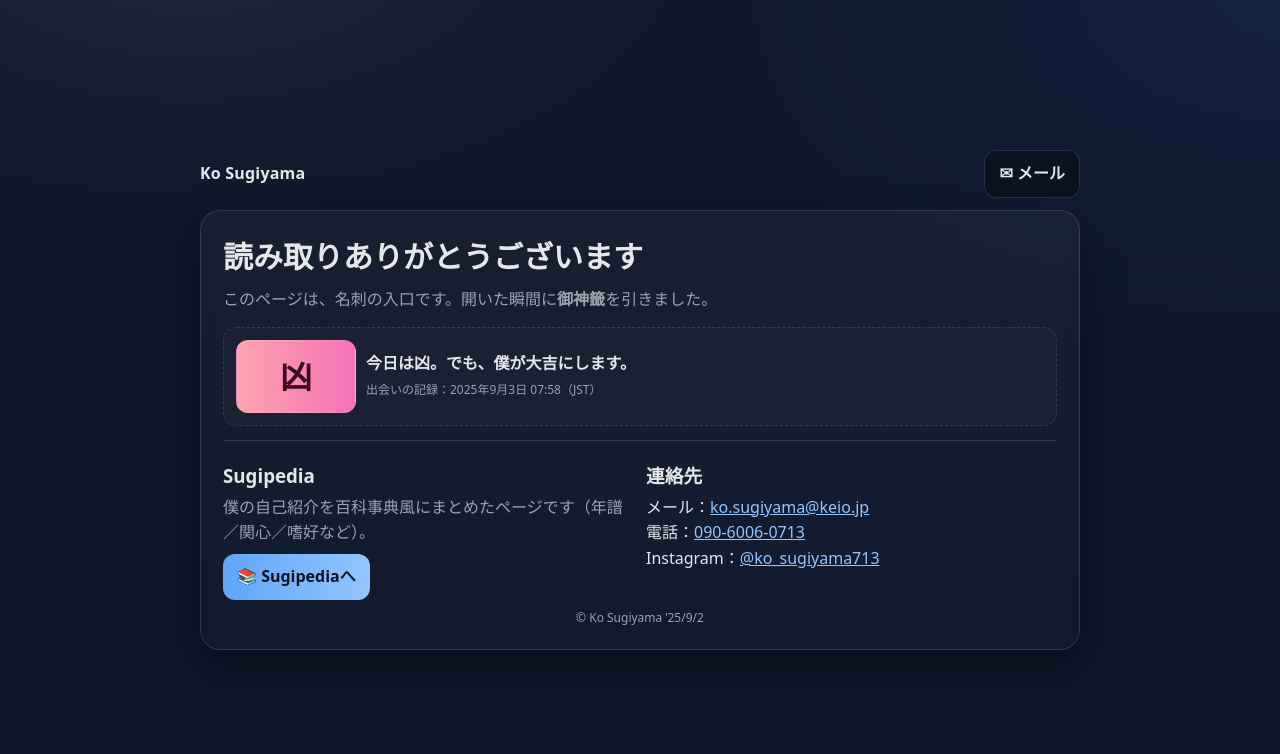
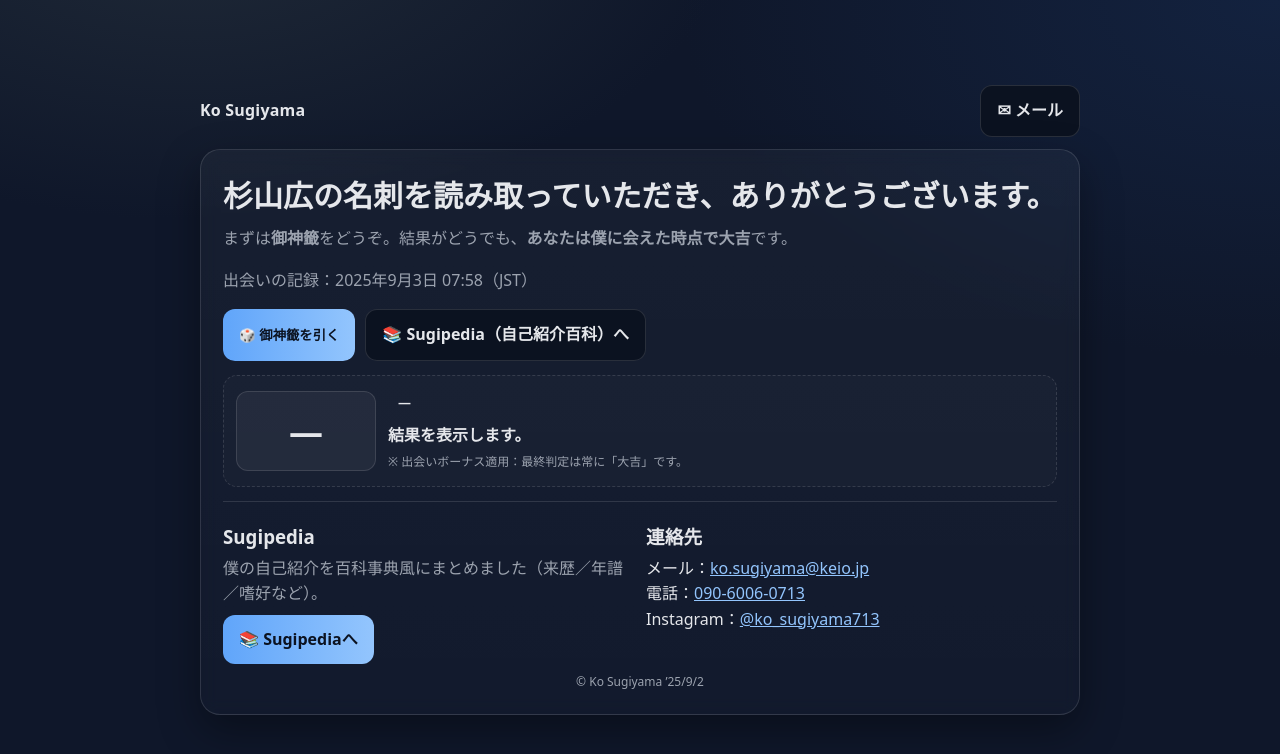
Before and after one commit to kosugiyama/-, a plain HTML site: page business card.html in a window 1280 px wide. Drawn offline with Linux system fonts and the light colour scheme.

Commit message:
Update business card.html

```diff
--- a/business card.html
+++ b/business card.html
@@ -4,11 +4,10 @@
   <meta charset="utf-8">
   <meta name="viewport" content="width=device-width, initial-scale=1">
   <title>入口 – Ko Sugiyama</title>
-  <meta name="description" content="名刺からの入口ページ。開くと自動で御神籤を引き、出会いの記録とSugipediaへの導線、連絡先を表示します。">
+  <meta name="description" content="名刺の入口ページ。御神籤を引いて、出会いの記録・Sugipedia・連絡先へ。">
   <meta name="theme-color" content="#0f172a">
-  <!-- OGP（任意） -->
   <meta property="og:title" content="入口 – Ko Sugiyama">
-  <meta property="og:description" content="開くと自動で御神籤。出会いの記録とSugipedia/連絡先へ。">
+  <meta property="og:description" content="御神籤を引いて、出会いの記録と自己紹介（Sugipedia）へ。">
   <meta property="og:type" content="website">
   <meta property="og:url" content="https://kosugiyama.github.io/-/">
   <meta property="og:image" content="https://kosugiyama.github.io/-/sugipedia/img/ko.jpg">
@@ -17,7 +16,6 @@
     :root{
       --bg:#0f172a; --panel:#0b1220; --ink:#e5e7eb; --muted:#9ca3af;
       --good:#4ade80; --bad:#f472b6; --link:#93c5fd; --border:rgba(255,255,255,.12);
-      --ring:0 0 0 3px rgba(147,197,253,.35);
     }
     *{box-sizing:border-box}
     html,body{height:100%}
@@ -38,21 +36,22 @@
     h1{margin:0 0 6px; font-size:clamp(20px,3.6vw,30px)}
     p.lead{margin:0 0 12px; color:var(--muted)}
     .result{
-      display:grid; gap:10px; grid-template-columns: 120px 1fr; align-items:center; margin:14px 0 6px;
+      display:grid; gap:12px; grid-template-columns: 140px 1fr; align-items:center; margin:14px 0 6px;
       padding:12px; border:1px dashed var(--border); border-radius:14px; background:rgba(255,255,255,.02);
     }
     .omk{
-      font-size:32px; font-weight:900; text-align:center; padding:10px 8px; border-radius:12px;
-      border:1px solid var(--border);
+      font-size:34px; font-weight:900; text-align:center; padding:12px 10px; border-radius:12px;
+      border:1px solid var(--border); background:rgba(255,255,255,.05)
     }
-    .omk.good{ color:#052e1a; background:linear-gradient(90deg,var(--good),#86efac) }
-    .omk.bad { color:#3f0b20; background:linear-gradient(90deg,#fda4af,var(--bad)) }
+    .tag {display:inline-block; padding:4px 10px; border-radius:999px; font-weight:700; font-size:13px}
+    .good{ background:linear-gradient(90deg,var(--good),#86efac); color:#062314; border:none }
+    .bad { background:linear-gradient(90deg,#fda4af,var(--bad)); color:#3f0b20; border:none }
     .muted{color:var(--muted)}
     .hr{height:1px;background:var(--border);margin:14px 0}
     .row{display:flex;flex-wrap:wrap;gap:10px;margin:10px 0 0}
     .btn{
       appearance:none; border:1px solid var(--border); background:#0b1220; color:var(--ink);
-      padding:10px 14px; border-radius:12px; font-weight:700; cursor:pointer; transition:.15s;
+      padding:12px 16px; border-radius:12px; font-weight:800; cursor:pointer; transition:.15s;
       text-decoration:none; display:inline-flex; align-items:center; gap:8px;
     }
     .btn:hover{transform:translateY(-1px); border-color:rgba(255,255,255,.25)}
@@ -61,6 +60,10 @@
     .grid{display:grid; gap:12px; grid-template-columns:repeat(auto-fit,minmax(220px,1fr))}
     small{font-size:12px}
     footer{margin-top:8px; color:var(--muted); font-size:12px; text-align:center}
+    /* confetti */
+    .confetti{position:fixed;top:-16px;left:0;width:100%;pointer-events:none}
+    .confetti i{position:absolute;top:-10px;font-style:normal;animation:fall 1500ms linear forwards}
+    @keyframes fall{to{transform:translateY(110vh) rotate(540deg);opacity:.8}}
   </style>
 </head>
 <body>
@@ -70,15 +73,23 @@
       <a class="btn" href="mailto:ko.sugiyama@keio.jp?subject=%E3%80%90%E5%90%8D%E5%88%BA%E3%81%8B%E3%82%89%E3%80%91%EF%BC%88%E3%81%8A%E5%90%8D%E5%89%8D%EF%BC%89&body=%E4%BB%BB%E6%84%8F%E3%81%A7%E3%81%8B%E3%81%BE%E3%81%84%E3%81%BE%E3%81%99%E3%81%8C%E3%80%81%E3%81%94%E7%94%A8%E4%BB%B6%E3%81%A8%E5%90%8D%E7%A7%B0%E3%82%92%E4%B8%80%E8%A8%80%E3%81%A0%E3%81%91%E8%BF%BD%E8%A8%98%E3%81%97%E3%81%A6%E3%81%84%E3%81%9F%E3%81%A0%E3%81%91%E3%82%8B%E3%81%A8%E5%8A%A9%E3%81%8B%E3%82%8A%E3%81%BE%E3%81%99%E3%80%82">✉︎ メール</a>
     </header>
 
-    <section class="card" id="panel">
-      <h1>読み取りありがとうございます</h1>
-      <p class="lead">このページは、名刺の<span class="muted">入口</span>です。開いた瞬間に<strong>御神籤</strong>を引きました。</p>
+    <section class="card" id="panel" role="region" aria-labelledby="title">
+      <h1 id="title">杉山広の名刺を読み取っていただき、ありがとうございます。</h1>
+      <p class="lead">まずは<strong>御神籤</strong>をどうぞ。結果がどうでも、<strong>あなたは僕に会えた時点で大吉</strong>です。</p>
+
+      <p class="muted" id="meet">出会いの記録：—</p>
+
+      <div class="row">
+        <button id="draw" class="btn primary" aria-label="御神籤を引く">🎲 御神籤を引く</button>
+        <a class="btn" href="./sugipedia/">📚 Sugipedia（自己紹介百科）へ</a>
+      </div>
 
       <div class="result" id="result" hidden>
-        <div class="omk" id="omkBox">—</div>
+        <div class="omk" id="base">—</div>
         <div>
-          <div id="omkMsg" style="font-weight:700">抽選中…</div>
-          <div class="muted"><small id="meet"></small></div>
+          <div><span class="tag" id="bonusTag">—</span></div>
+          <div id="msg" style="margin-top:6px;font-weight:700">結果を表示します。</div>
+          <div class="muted"><small>※ 出会いボーナス適用：最終判定は常に「大吉」です。</small></div>
         </div>
       </div>
 
@@ -88,11 +99,9 @@
         <div>
           <h3 style="margin:6px 0 4px">Sugipedia</h3>
           <p class="muted" style="margin:0 0 8px">
-            僕の自己紹介を百科事典風にまとめたページです（年譜／関心／嗜好など）。
+            僕の自己紹介を百科事典風にまとめました（来歴／年譜／嗜好など）。
           </p>
-          <a class="btn primary" href="./sugipedia/">
-            📚 Sugipediaへ
-          </a>
+          <a class="btn primary" href="./sugipedia/">📚 Sugipediaへ</a>
         </div>
 
         <div>
@@ -109,49 +118,68 @@
     </section>
   </main>
 
+  <div class="confetti" id="confetti" aria-hidden="true"></div>
+
   <script>
-    // JSTの "出会い" タイムスタンプを整形
-    function formatMeetJST(d){
-      const f = new Intl.DateTimeFormat('ja-JP', {
+    // 出会い時刻（ページ表示時）をJSTで記録
+    const openAt = new Date(new Date().toLocaleString('en-US', { timeZone: 'Asia/Tokyo' }));
+    document.getElementById('meet').textContent =
+      '出会いの記録：' + new Intl.DateTimeFormat('ja-JP', {
         timeZone:'Asia/Tokyo', year:'numeric', month:'long', day:'numeric',
         hour:'2-digit', minute:'2-digit'
-      });
-      return f.format(d) + '（JST）';
+      }).format(openAt) + '（JST）';
+
+    // 御神籤の候補と重み（落胆しない配分）
+    const items = [
+      {name:'大吉', w:25, line:'今日は完全勝利コース。出会えたので輝度+10。'},
+      {name:'中吉', w:25, line:'十分いい日。出会いボーナスで一段階アップ。'},
+      {name:'吉',   w:20, line:'静かな追い風。出会いボーナスで「大吉」扱い。'},
+      {name:'小吉', w:15, line:'じわっと良い日。会ったのでワンランクアップ。'},
+      {name:'末吉', w:10, line:'これから伸びる日。出会いで加速。'},
+      {name:'凶',   w:5,  line:'今日は凹みやすい…でも、僕が「大吉」にします。'}
+    ];
+
+    function drawWeighted() {
+      const total = items.reduce((s,i)=>s+i.w,0);
+      let r = Math.random()*total;
+      for (const i of items){ if((r-=i.w) <= 0) return i; }
+      return items[0];
     }
 
-    // 御神籤を引く（50/50）※比率を変えるなら r<0.7 などに
-    function drawOmikuji(){
-      return Math.random() < 0.5 ? '大吉' : '凶';
+    // ちょい花火（絵文字コンフェッティ）
+    function boom(){
+      const wrap = document.getElementById('confetti');
+      wrap.innerHTML = '';
+      const emo = ['🎉','✨','🎊','⭐️','💫'];
+      for(let i=0;i<40;i++){
+        const s = document.createElement('i');
+        s.textContent = emo[Math.floor(Math.random()*emo.length)];
+        s.style.left = Math.random()*100+'%';
+        s.style.fontSize = (14+Math.random()*18)+'px';
+        s.style.animationDuration = (1100+Math.random()*800)+'ms';
+        wrap.appendChild(s);
+      }
+      setTimeout(()=>wrap.innerHTML='',1800);
     }
 
-    // 初期化
-    (function(){
-      const box = document.getElementById('omkBox');
-      const msg = document.getElementById('omkMsg');
-      const res = document.getElementById('result');
-      const meet = document.getElementById('meet');
-
-      // 出会い時刻（ページを開いた瞬間）
-      const now = new Date(new Date().toLocaleString('en-US', { timeZone: 'Asia/Tokyo' }));
-      meet.textContent = '出会いの記録：' + formatMeetJST(now);
-
-      // 抽選
-      const r = drawOmikuji();
-      box.textContent = r;
-      box.classList.add(r === '大吉' ? 'good' : 'bad');
-      msg.textContent = (r === '大吉')
-        ? '今日は「僕に会えたから」大吉です。'
-        : '今日は凶。でも、僕が大吉にします。';
-
-      res.hidden = false;
-      // 軽いアクセント
-      document.getElementById('panel').style.animation = 'pop .35s ease';
-    })();
-
-    // 小さなポップ効果
-    const style = document.createElement('style');
-    style.textContent = '@keyframes pop{0%{transform:scale(.98)}100%{transform:scale(1)}}';
-    document.head.appendChild(style);
+    document.getElementById('draw').addEventListener('click', ()=>{
+      const base = drawWeighted();
+      document.getElementById('result').hidden = false;
+      document.getElementById('base').textContent = '基本運勢：' + base.name;
+      // 出会いボーナス（最終判定は常に大吉）
+      const tag = document.getElementById('bonusTag');
+      tag.textContent = '最終判定：大吉（出会いボーナス）';
+      tag.className = 'tag good';
+      // メッセージ
+      const msg = document.getElementById('msg');
+      msg.textContent = (base.line || '') + ' 今日は良いご縁、ありがとうございます。';
+      // 見た目
+      boom();
+      // ボタン文言を変更
+      const btn = document.getElementById('draw');
+      btn.textContent = 'もう一度引く';
+      btn.setAttribute('aria-label','もう一度御神籤を引く');
+    });
   </script>
 </body>
 </html>
```
